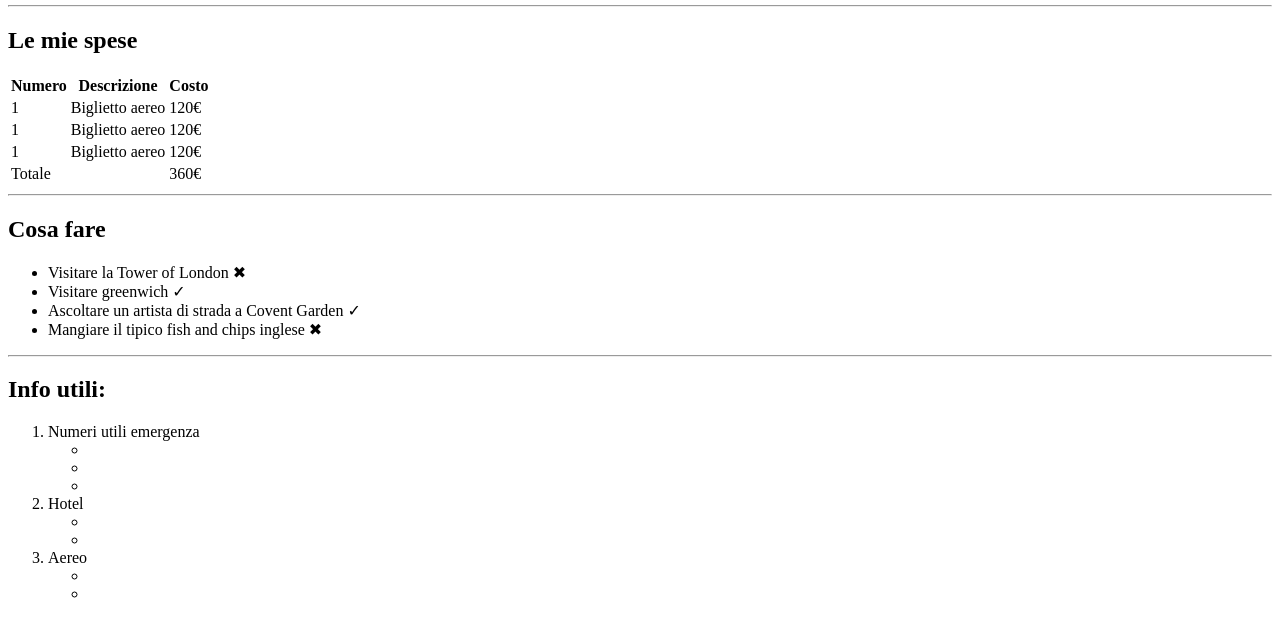
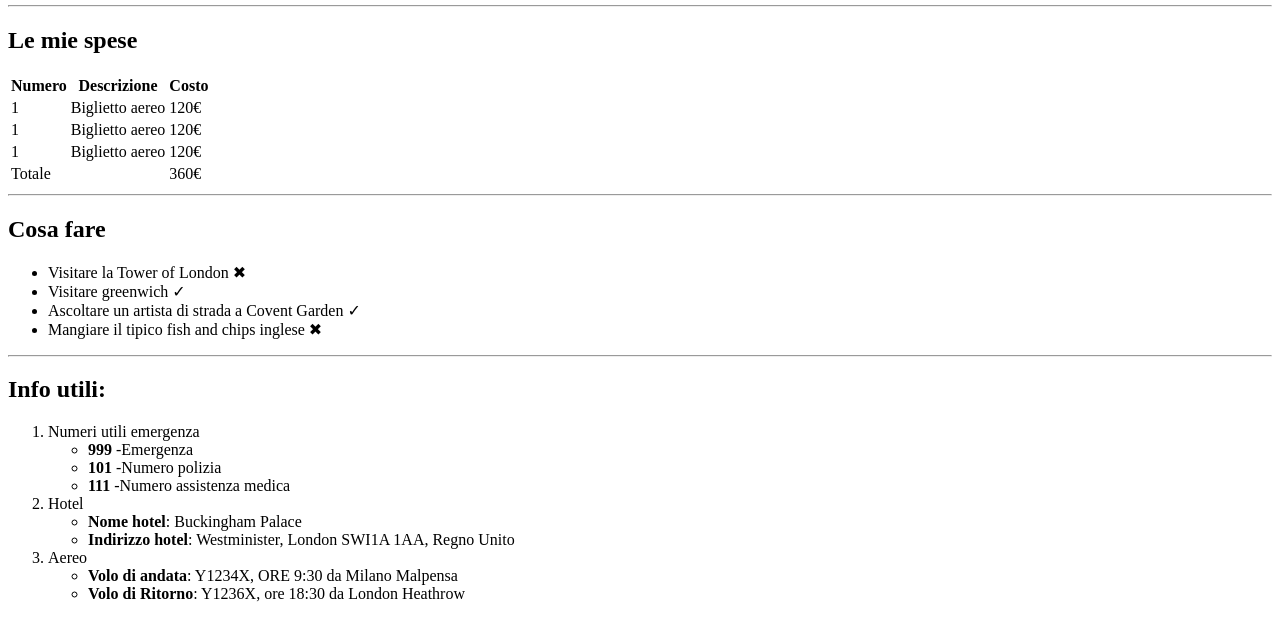
Before and after one commit to LouisAssaneFaye/html-london-trip, a plain HTML site: page index.html in a window 1280 px wide. Shown: the part 101-740 px from the top of the page. Drawn offline with Linux system fonts and the light colour scheme.

Commit message:
Compilamento liste ul e liste ol all'interno

```diff
--- a/index.html
+++ b/index.html
@@ -97,25 +97,25 @@
                 <li>
                     Numeri utili emergenza
                     <ul>
-                        <li></li>
-                        <li></li>
-                        <li></li>
+                        <li><strong>999</strong> -Emergenza</li>
+                        <li><strong>101</strong> -Numero polizia</li>
+                        <li><strong>111</strong> -Numero assistenza medica</li>
                     </ul>
                 </li>
 
                 <li>
                     Hotel
                     <ul>
-                        <li></li>
-                        <li></li>
+                        <li><strong>Nome hotel</strong>: Buckingham Palace</li>
+                        <li><strong>Indirizzo hotel</strong>: Westminister, London SWI1A 1AA, Regno Unito</li>
                     </ul>
                 </li>
 
                 <li>
                     Aereo
                     <ul>
-                        <li></li>
-                        <li></li>
+                        <li><strong>Volo di andata</strong>: Y1234X, ORE 9:30 da Milano Malpensa</li>
+                        <li><strong>Volo di Ritorno</strong>: Y1236X, ore 18:30 da London Heathrow</li>
                     </ul>
                 </li>
             </ol>
```
